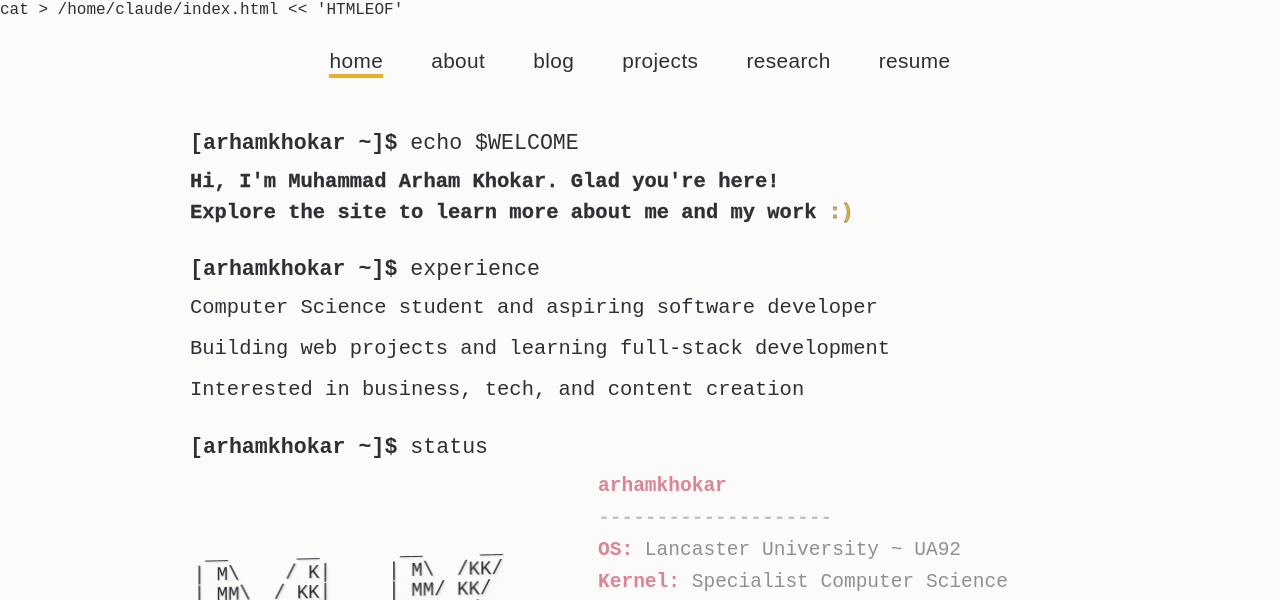
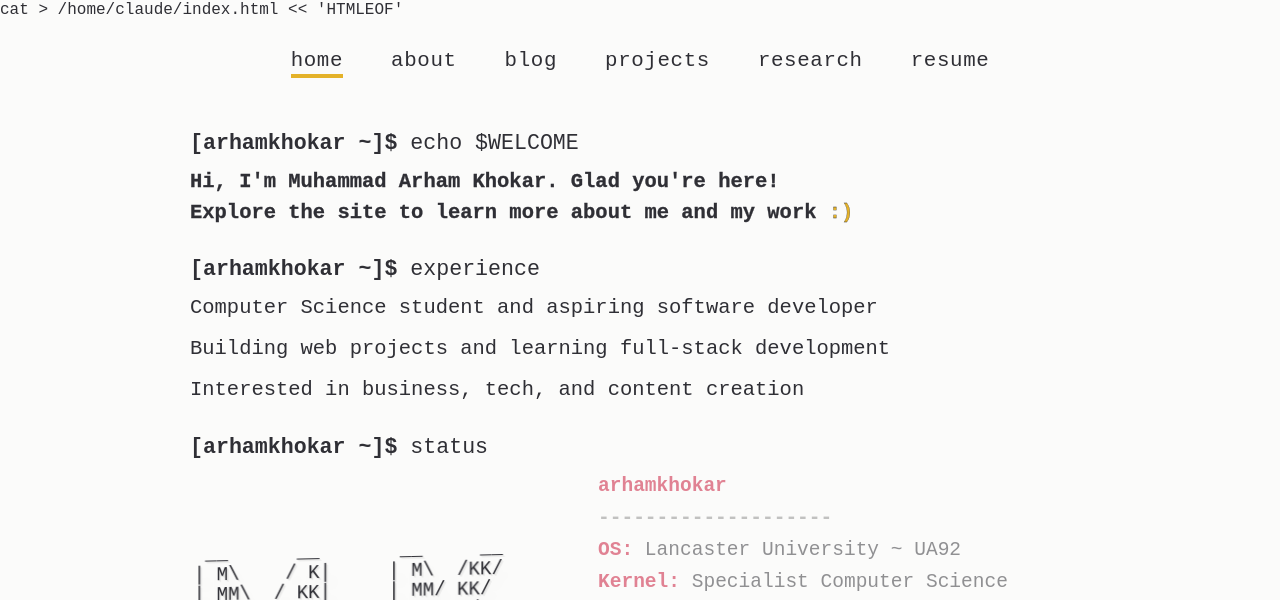
Before and after one commit to 3rham/3rham.github.io, a plain HTML site: page index.html in a window 1280 px wide. Shown: the top 600 px of the page. Drawn offline with Linux system fonts and the light colour scheme.

Commit message:
Refine nav styles in index.html
Updated CSS properties in the nav section for improved styling.

```diff
--- a/index.html
+++ b/index.html
@@ -31,10 +31,8 @@ cat > /home/claude/index.html << 'HTMLEOF'
       justify-content:center;
       gap:48px;
       margin-bottom:52px;
-  font-family: Arial, Helvetica, sans-serif;
-  font-weight: 500;
       font-size:clamp(1rem,1.7vw,1.3rem);
-  letter-spacing:0.02em;
+      letter-spacing:0.03em;
     }
     nav a{color:var(--text);text-decoration:none;position:relative;padding-bottom:4px;transition:color .2s,transform .2s;}
     nav a:hover{color:var(--red);transform:translateY(-2px);}
```
Lines whose indentation alone changed are shown as unchanged.
